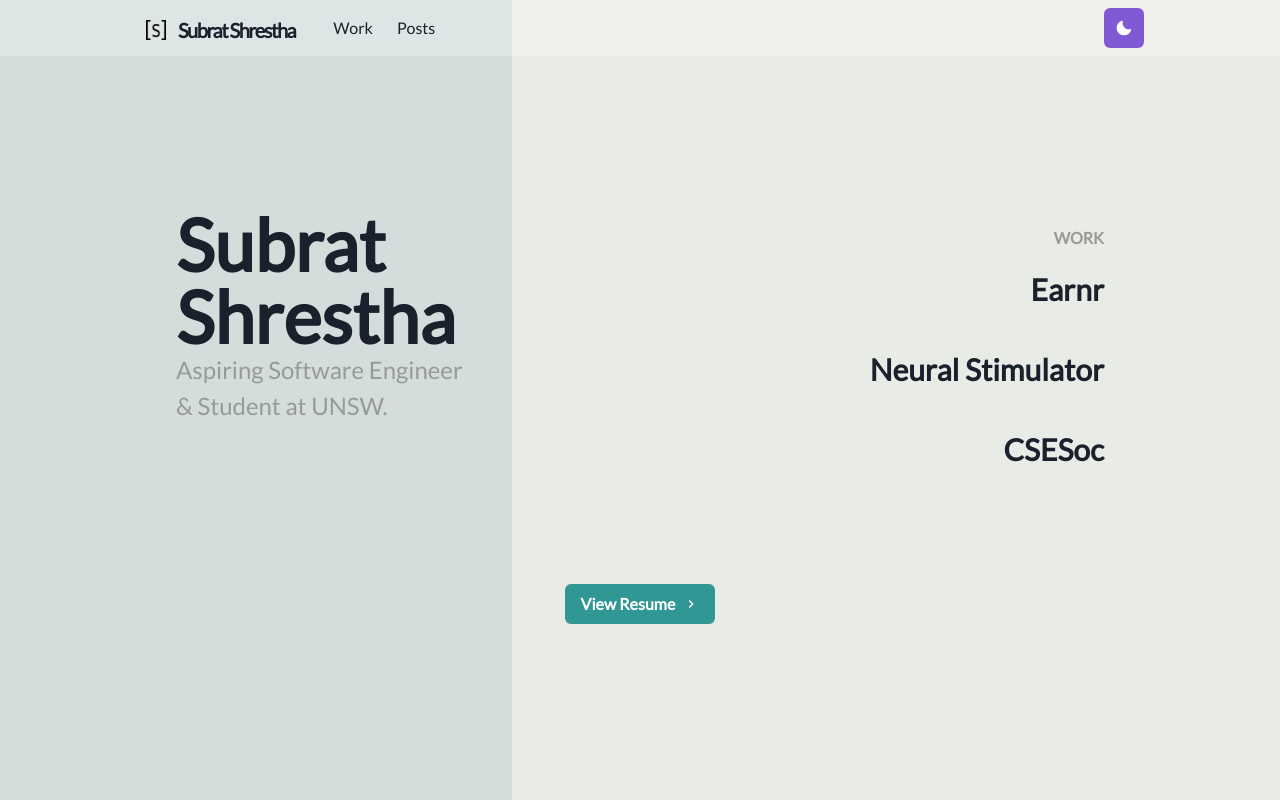
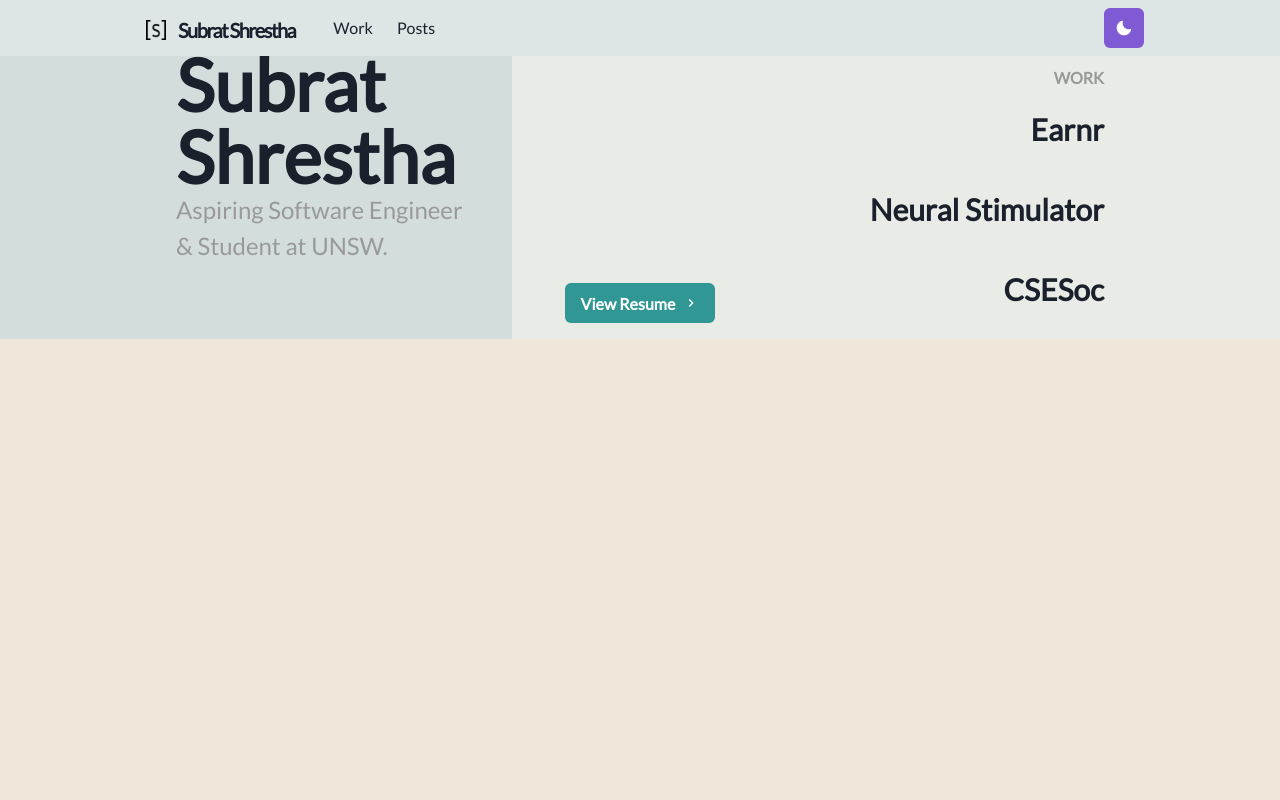
Before and after one commit to SubratShrestha/portfolio-next, a Next.js app: page / in a window 1280 px wide. Built offline with nearby package versions, Linux system fonts and the light colour scheme.

Commit message:
fix navbar color

```diff
--- a/components/layouts/centeredContainer.tsx
+++ b/components/layouts/centeredContainer.tsx
@@ -4,10 +4,11 @@ import { ReactNode } from 'react'
 interface CenteredContainerProps {
   children: ReactNode
   maxW: string
-  height: string
+  height?: string
   padding?: string
   align?: string
   justify?: string
+  minHeight?: string
 }
 
 const CenteredContainer = ({ children, align="center", justify="center", ...props }: CenteredContainerProps) => {
--- a/components/layouts/navbar.tsx
+++ b/components/layouts/navbar.tsx
@@ -51,7 +51,7 @@ const Navbar = ({ path, ...props }: NavbarProps) => {
       position='fixed'
       as='nav'
       w='100%'
-      bg={useColorModeValue('#ffffff40', '#20202380')}
+      backgroundColor={useColorModeValue("#DEE6E5", "#202024")}
       zIndex={1}
       {...props}
     >
--- a/components/main.tsx
+++ b/components/main.tsx
@@ -29,7 +29,7 @@ const Main = ({ children, router }: Props) => {
       </Head>
 
       <Navbar path={router.asPath} />
-      <CenteredContainer maxW='container.lg' height='100vh'>
+      <CenteredContainer maxW='container.lg' minHeight='auto'>
         {children}
       </CenteredContainer>
     </Box>
```
